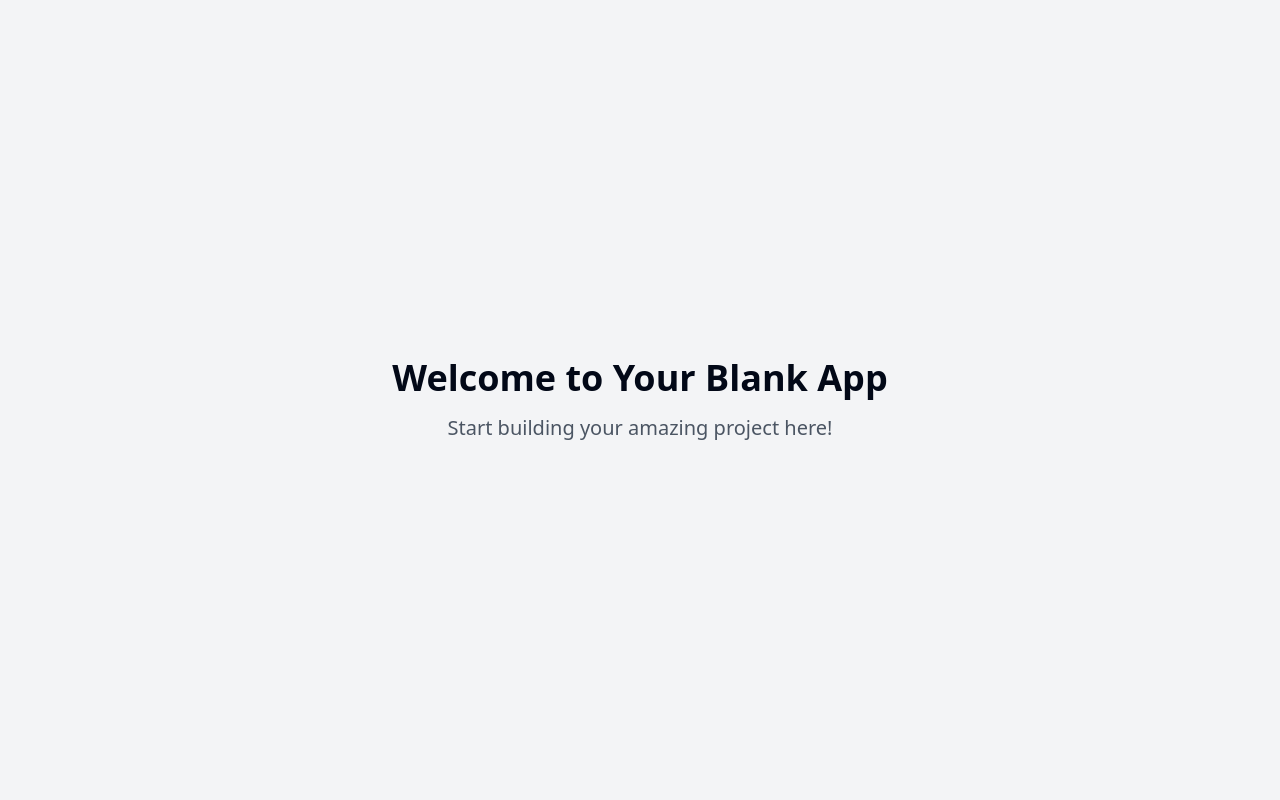
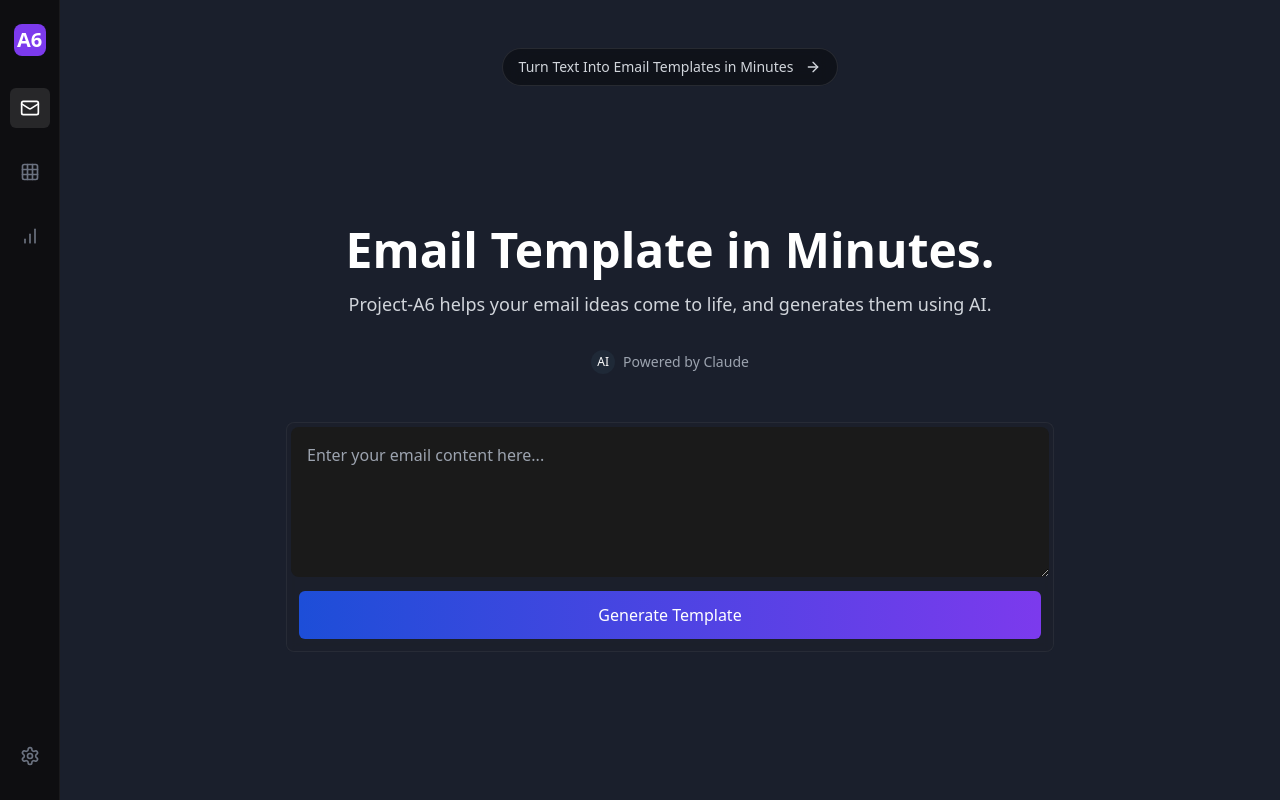
Before and after one commit to DhanushKenkiri/Project-ADelta, a React (Vite) app: page / in a window 1280 px wide. Built offline with nearby package versions, Linux system fonts and the light colour scheme.

Commit message:
feat: Implement mail builder app
Implement a mail builder app with hover-change navbar and matching UI.

```diff
--- a/index.html
+++ b/index.html
@@ -1,23 +1,28 @@
+
 <!DOCTYPE html>
 <html lang="en">
   <head>
     <meta charset="UTF-8" />
     <meta name="viewport" content="width=device-width, initial-scale=1.0" />
-    <title>hover-mail-masterpiece</title>
-    <meta name="description" content="Lovable Generated Project" />
+    <title>Email Template Builder</title>
+    <meta name="description" content="Generate email templates in minutes using AI" />
     <meta name="author" content="Lovable" />
 
-    <meta property="og:title" content="hover-mail-masterpiece" />
-    <meta property="og:description" content="Lovable Generated Project" />
+    <meta property="og:title" content="Email Template Builder" />
+    <meta property="og:description" content="Generate email templates in minutes using AI" />
     <meta property="og:type" content="website" />
     <meta property="og:image" content="https://lovable.dev/opengraph-image-p98pqg.png" />
 
     <meta name="twitter:card" content="summary_large_image" />
     <meta name="twitter:site" content="@lovable_dev" />
     <meta name="twitter:image" content="https://lovable.dev/opengraph-image-p98pqg.png" />
+
+    <link rel="preconnect" href="https://fonts.googleapis.com">
+    <link rel="preconnect" href="https://fonts.gstatic.com" crossorigin>
+    <link href="https://fonts.googleapis.com/css2?family=Inter:wght@400;500;600;700&display=swap" rel="stylesheet">
   </head>
 
-  <body>
+  <body class="font-[Inter]">
     <div id="root"></div>
     <!-- IMPORTANT: DO NOT REMOVE THIS SCRIPT TAG OR THIS VERY COMMENT! -->
     <script src="https://cdn.gpteng.co/gptengineer.js" type="module"></script>
--- a/src/App.tsx
+++ b/src/App.tsx
@@ -1,3 +1,4 @@
+
 import { Toaster } from "@/components/ui/toaster";
 import { Toaster as Sonner } from "@/components/ui/sonner";
 import { TooltipProvider } from "@/components/ui/tooltip";
@@ -12,7 +13,7 @@ const App = () => (
   <QueryClientProvider client={queryClient}>
     <TooltipProvider>
       <Toaster />
-      <Sonner />
+      <Sonner position="top-center" />
       <BrowserRouter>
         <Routes>
           <Route path="/" element={<Index />} />
--- /dev/null
+++ b/src/components/EmailBuilder.tsx
@@ -0,0 +1,55 @@
+
+import React, { useState } from 'react';
+import { toast } from "sonner";
+
+const EmailBuilder = () => {
+  const [emailContent, setEmailContent] = useState('');
+
+  const handleGenerateTemplate = () => {
+    if (!emailContent.trim()) {
+      toast.error("Please enter some email content first");
+      return;
+    }
+
+    toast.success("Email template generated successfully");
+    // In a real application, this would call an API for AI generation
+  };
+
+  return (
+    <div className="w-full max-w-3xl mx-auto">
+      <div className="text-center mb-4">
+        <h1 className="text-5xl font-bold mb-4 text-white">
+          Email Template in Minutes.
+        </h1>
+        <p className="text-gray-300 text-lg mb-8">
+          Project-A6 helps your email ideas come to life, and generates them using AI.
+        </p>
+        <div className="flex items-center justify-center gap-2 mb-12">
+          <div className="w-6 h-6 bg-gray-800 rounded-full flex items-center justify-center">
+            <span className="text-xs text-white">AI</span>
+          </div>
+          <span className="text-gray-400 text-sm">Powered by Claude</span>
+        </div>
+      </div>
+
+      <div className="glass-card p-1">
+        <textarea
+          className="w-full rounded-lg bg-[#1a1a1a] border-0 p-4 text-gray-300 focus:ring-0 min-h-[150px]"
+          placeholder="Enter your email content here..."
+          value={emailContent}
+          onChange={(e) => setEmailContent(e.target.value)}
+        />
+        <div className="p-2">
+          <button
+            onClick={handleGenerateTemplate}
+            className="w-full gradient-btn text-white py-3 rounded-md font-medium"
+          >
+            Generate Template
+          </button>
+        </div>
+      </div>
+    </div>
+  );
+};
+
+export default EmailBuilder;
--- /dev/null
+++ b/src/components/Header.tsx
@@ -0,0 +1,16 @@
+
+import React from 'react';
+import { ArrowRight } from 'lucide-react';
+
+const Header = () => {
+  return (
+    <div className="w-full flex justify-center mb-4">
+      <button className="px-4 py-2 rounded-full bg-black/40 text-sm text-gray-300 hover:bg-black/60 transition-colors duration-200 backdrop-blur-md border border-white/10 flex items-center gap-2">
+        Turn Text Into Email Templates in Minutes
+        <ArrowRight size={16} className="ml-1" />
+      </button>
+    </div>
+  );
+};
+
+export default Header;
--- /dev/null
+++ b/src/components/Sidebar.tsx
@@ -0,0 +1,50 @@
+
+import React from 'react';
+import { Mail, Grid, BarChart, Settings } from 'lucide-react';
+import { cn } from '@/lib/utils';
+
+interface SidebarProps {
+  className?: string;
+}
+
+const Sidebar = ({ className }: SidebarProps) => {
+  return (
+    <div className={cn('w-[60px] bg-sidebar flex flex-col items-center py-6 border-r border-white/5', className)}>
+      <div className="mb-8">
+        <div className="w-8 h-8 bg-purple-600 rounded-lg flex items-center justify-center font-bold text-xl text-white">
+          A6
+        </div>
+      </div>
+
+      <nav className="flex flex-col space-y-6 items-center">
+        <SidebarItem icon={<Mail size={20} />} active />
+        <SidebarItem icon={<Grid size={20} />} />
+        <SidebarItem icon={<BarChart size={20} />} />
+      </nav>
+
+      <div className="mt-auto">
+        <SidebarItem icon={<Settings size={20} />} />
+      </div>
+    </div>
+  );
+};
+
+interface SidebarItemProps {
+  icon: React.ReactNode;
+  active?: boolean;
+}
+
+const SidebarItem = ({ icon, active }: SidebarItemProps) => {
+  return (
+    <button
+      className={cn(
+        'w-10 h-10 flex items-center justify-center rounded-md transition-colors duration-200',
+        active ? 'text-white bg-white/10' : 'text-gray-500 hover-highlight'
+      )}
+    >
+      {icon}
+    </button>
+  );
+};
+
+export default Sidebar;
--- a/src/index.css
+++ b/src/index.css
@@ -1,92 +1,39 @@
+
 @tailwind base;
 @tailwind components;
 @tailwind utilities;
 
 @layer base {
   :root {
-    --background: 0 0% 100%;
-    --foreground: 222.2 84% 4.9%;
-
-    --card: 0 0% 100%;
-    --card-foreground: 222.2 84% 4.9%;
-
-    --popover: 0 0% 100%;
-    --popover-foreground: 222.2 84% 4.9%;
-
-    --primary: 222.2 47.4% 11.2%;
-    --primary-foreground: 210 40% 98%;
-
-    --secondary: 210 40% 96.1%;
-    --secondary-foreground: 222.2 47.4% 11.2%;
-
-    --muted: 210 40% 96.1%;
-    --muted-foreground: 215.4 16.3% 46.9%;
-
-    --accent: 210 40% 96.1%;
-    --accent-foreground: 222.2 47.4% 11.2%;
-
-    --destructive: 0 84.2% 60.2%;
-    --destructive-foreground: 210 40% 98%;
-
-    --border: 214.3 31.8% 91.4%;
-    --input: 214.3 31.8% 91.4%;
-    --ring: 222.2 84% 4.9%;
-
+    --background: 240 10% 3.9%;
+    --foreground: 0 0% 98%;
+    --card: 240 10% 3.9%;
+    --card-foreground: 0 0% 98%;
+    --popover: 240 10% 3.9%;
+    --popover-foreground: 0 0% 98%;
+    --primary: 0 0% 98%;
+    --primary-foreground: 240 5.9% 10%;
+    --secondary: 240 3.7% 15.9%;
+    --secondary-foreground: 0 0% 98%;
+    --muted: 240 3.7% 15.9%;
+    --muted-foreground: 240 5% 64.9%;
+    --accent: 240 3.7% 15.9%;
+    --accent-foreground: 0 0% 98%;
+    --destructive: 0 62.8% 30.6%;
+    --destructive-foreground: 0 0% 98%;
+    --border: 240 3.7% 15.9%;
+    --input: 240 3.7% 15.9%;
+    --ring: 240 4.9% 83.9%;
     --radius: 0.5rem;
 
-    --sidebar-background: 0 0% 98%;
-
-    --sidebar-foreground: 240 5.3% 26.1%;
-
-    --sidebar-primary: 240 5.9% 10%;
-
-    --sidebar-primary-foreground: 0 0% 98%;
-
-    --sidebar-accent: 240 4.8% 95.9%;
-
-    --sidebar-accent-foreground: 240 5.9% 10%;
-
-    --sidebar-border: 220 13% 91%;
-
-    --sidebar-ring: 217.2 91.2% 59.8%;
-  }
-
-  .dark {
-    --background: 222.2 84% 4.9%;
-    --foreground: 210 40% 98%;
-
-    --card: 222.2 84% 4.9%;
-    --card-foreground: 210 40% 98%;
-
-    --popover: 222.2 84% 4.9%;
-    --popover-foreground: 210 40% 98%;
-
-    --primary: 210 40% 98%;
-    --primary-foreground: 222.2 47.4% 11.2%;
-
-    --secondary: 217.2 32.6% 17.5%;
-    --secondary-foreground: 210 40% 98%;
-
-    --muted: 217.2 32.6% 17.5%;
-    --muted-foreground: 215 20.2% 65.1%;
-
-    --accent: 217.2 32.6% 17.5%;
-    --accent-foreground: 210 40% 98%;
-
-    --destructive: 0 62.8% 30.6%;
-    --destructive-foreground: 210 40% 98%;
-
-    --border: 217.2 32.6% 17.5%;
-    --input: 217.2 32.6% 17.5%;
-    --ring: 212.7 26.8% 83.9%;
-    --sidebar-background: 240 5.9% 10%;
-    --sidebar-foreground: 240 4.8% 95.9%;
-    --sidebar-primary: 224.3 76.3% 48%;
-    --sidebar-primary-foreground: 0 0% 100%;
+    --sidebar-background: 240 10% 5.9%;
+    --sidebar-foreground: 240 5% 64.9%;
+    --sidebar-primary: 0 0% 98%;
+    --sidebar-primary-foreground: 240 5.9% 10%;
     --sidebar-accent: 240 3.7% 15.9%;
-    --sidebar-accent-foreground: 240 4.8% 95.9%;
+    --sidebar-accent-foreground: 0 0% 98%;
     --sidebar-border: 240 3.7% 15.9%;
-    --sidebar-ring: 217.2 91.2% 59.8%;
+    --sidebar-ring: 240 4.9% 83.9%;
   }
 }
 
@@ -94,8 +41,27 @@
   * {
     @apply border-border;
   }
+  body {
+    @apply bg-background text-foreground antialiased;
+    font-feature-settings: "ss01", "ss02", "cv01", "cv02", "cv03";
+  }
 
-  body {
-    @apply bg-background text-foreground;
+  .glass-card {
+    @apply bg-secondary/20 backdrop-blur-sm border border-white/5 rounded-lg;
+  }
+
+  .gradient-btn {
+    @apply bg-gradient-to-r from-blue-700 to-purple-600 hover:from-blue-600 hover:to-purple-500 transition-all duration-300;
   }
 }
+
+#root {
+  height: 100vh;
+  width: 100%;
+  margin: 0;
+  padding: 0;
+}
+
+.hover-highlight:hover {
+  @apply text-white bg-white/10 rounded-md;
+}
--- a/src/pages/Index.tsx
+++ b/src/pages/Index.tsx
@@ -1,12 +1,19 @@
-// Update this page (the content is just a fallback if you fail to update the page)
+
+import React from 'react';
+import Sidebar from '@/components/Sidebar';
+import Header from '@/components/Header';
+import EmailBuilder from '@/components/EmailBuilder';
 
 const Index = () => {
   return (
-    <div className="min-h-screen flex items-center justify-center bg-gray-100">
-      <div className="text-center">
-        <h1 className="text-4xl font-bold mb-4">Welcome to Your Blank App</h1>
-        <p className="text-xl text-gray-600">Start building your amazing project here!</p>
-      </div>
+    <div className="flex h-screen bg-[#1A1F2C] overflow-hidden">
+      <Sidebar />
+      <main className="flex-1 flex flex-col p-6 pt-12 overflow-y-auto">
+        <Header />
+        <div className="flex-1 flex items-center justify-center">
+          <EmailBuilder />
+        </div>
+      </main>
     </div>
   );
 };
--- a/tailwind.config.ts
+++ b/tailwind.config.ts
@@ -1,3 +1,4 @@
+
 import type { Config } from "tailwindcss";
 
 export default {
@@ -61,6 +62,19 @@ export default {
 					'accent-foreground': 'hsl(var(--sidebar-accent-foreground))',
 					border: 'hsl(var(--sidebar-border))',
 					ring: 'hsl(var(--sidebar-ring))'
+				},
+				purple: {
+					'50': '#f5f3ff',
+					'100': '#ede9fe',
+					'200': '#ddd6fe',
+					'300': '#c4b5fd',
+					'400': '#a78bfa',
+					'500': '#8b5cf6',
+					'600': '#7c3aed',
+					'700': '#6d28d9',
+					'800': '#5b21b6',
+					'900': '#4c1d95',
+					'950': '#2e1065',
 				}
 			},
 			borderRadius: {
```
